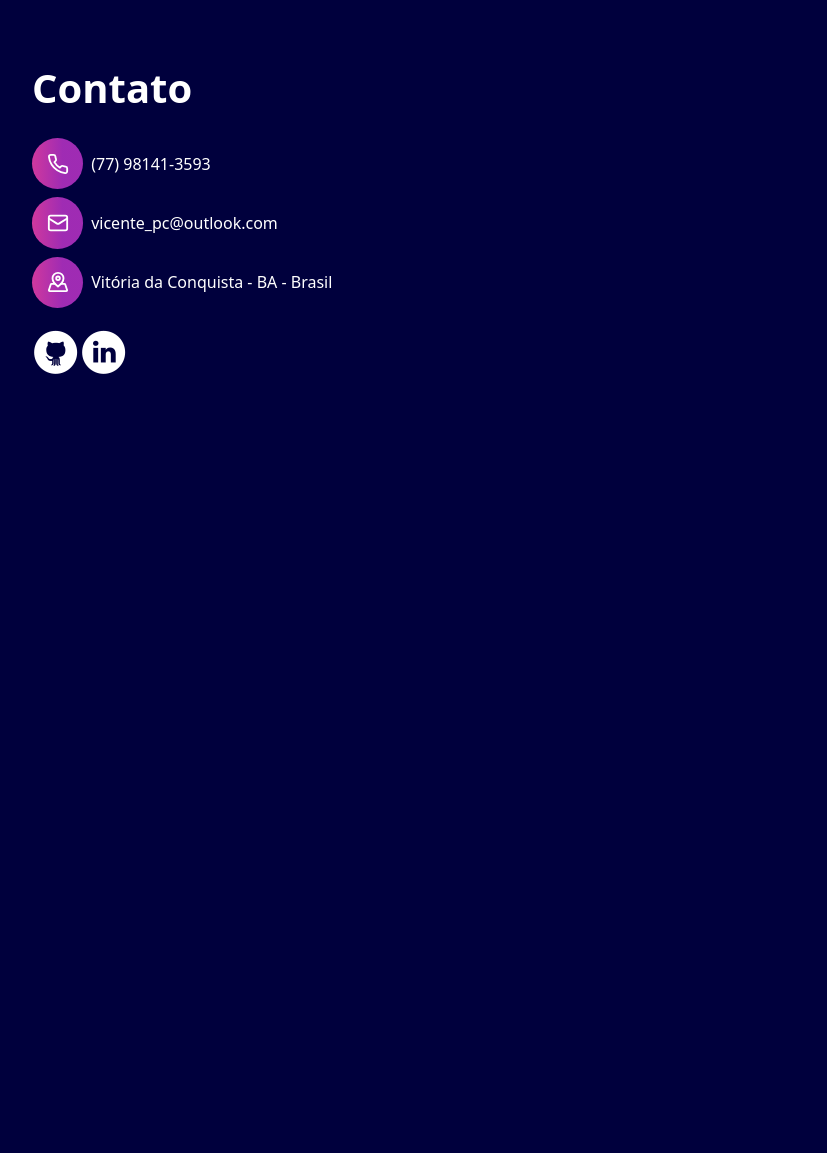
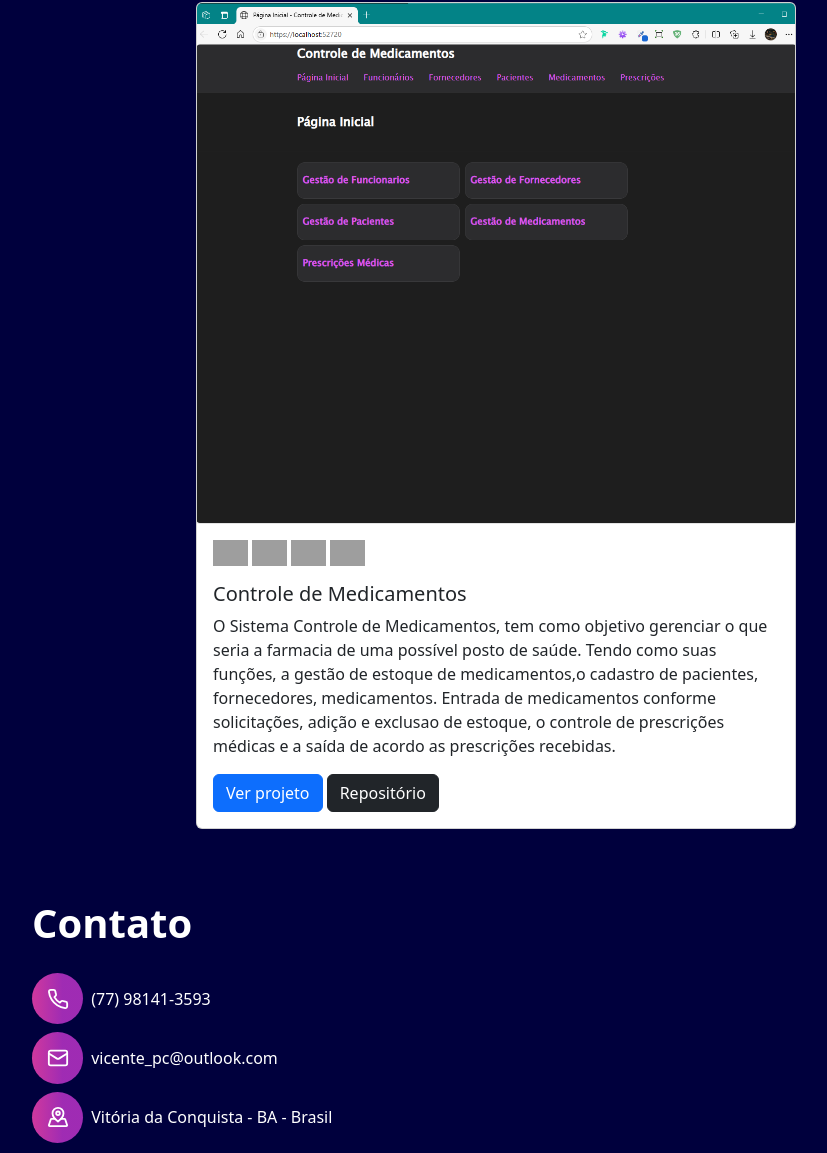
Before and after one commit to vicentejrmc/Portifolio, a plain HTML site: page index.html in a window 1280 px wide. Shown: the part 1334-2487 px from the top of the page, without its empty margins (144-971 px from the left). Before the commit the page ends 1794 px from the top, so only its background shows below. Drawn offline with nearby package versions, Linux system fonts and the light colour scheme; grey boxes are pictures that could not be loaded.

Commit message:
implementado cardInicial do projeto com JavaScript

```diff
--- a/index.css
+++ b/index.css
@@ -31,7 +31,8 @@ body {
     }
 
     #banner .bg-foto {
-        background: linear-gradient(90deg, rgba(229, 62, 168, .906), rgba(172, 47, 189, .925) 60%);
+        background: linear-gradient(157deg,rgba(232, 90, 201, 1) 23%, rgba(64, 64, 148, 1) 67%);
+        /* background: linear-gradient(90deg, rgba(229, 62, 168, .906), rgba(172, 47, 189, .925) 60%);*/
         border-radius: 33% 67% 53% 47% / 66% 41% 59% 34%;
         height: 15rem;
         margin-right: 3rem;
--- a/index.html
+++ b/index.html
@@ -141,6 +141,16 @@
                 conforme mencionadas na sessão anterior.
             </p>
 
+            <div class="card mx-md-auto mx-3 mt-4" style="max-width: 600px;">
+                <img id="imgCard" class="card-img-top">
+                <div class="card-body">
+                    <span id="stackCard" class="d-flex gap-1"></span>
+                    <h5 id="tituloCard" class="card-title mt-3"></h5>
+                    <p id="descricaoCard" class="card-text"></p>
+                    <button href="#" class="btn btn-primary">Ver projeto</button>
+                    <a href="#" class="btn btn-dark">Repositório</a>
+                </div>
+            </div>
 
         </section>
 
@@ -204,7 +214,46 @@
     </main>
 
     <script src="https://cdn.jsdelivr.net/npm/bootstrap@5.3.6/dist/js/bootstrap.bundle.min.js" integrity="sha384-j1CDi7MgGQ12Z7Qab0qlWQ/Qqz24Gc6BM0thvEMVjHnfYGF0rmFCozFSxQBxwHKO" crossorigin="anonymous"></script>
-    <script charset="utf-8" src="./index.js"></script>
+    <!--<script charset="utf-8" src="./index.js"></script>-->
+    <script>
+        const dadosCardControleDeMedicamento = {
+            titulo: 'Controle de Medicamentos',
+            imagen: './imagens/CMed.png',
+            stack: [
+                'https://skillicons.dev/icons?i=html&theme=light',
+                'https://skillicons.dev/icons?i=css&theme=light',
+                'https://skillicons.dev/icons?i=net&theme=light',
+                'https://skillicons.dev/icons?i=cs&theme=light'
+
+            ],
+            descricao: `O  Sistema Controle de Medicamentos, tem como objetivo gerenciar o que seria a farmacia de uma possível posto de saúde.
+            Tendo como suas funções, a gestão de estoque de medicamentos,o cadastro de pacientes, fornecedores, medicamentos. Entrada de medicamentos conforme solicitações,
+            adição e exclusao de estoque, o controle de prescrições médicas e a saída de acordo as prescrições recebidas.`
+        };
+
+        function main() {
+            const imgCard = document.getElementById('imgCard')
+            const stackCrd = document.getElementById('stackCard')
+            const tituloCard = document.getElementById('tituloCard')
+            const descricaoCard = document.getElementById('descricaoCard')
+
+            imgCard.src = dadosCardControleDeMedicamento.imagen;
+            tituloCard.textContent = dadosCardControleDeMedicamento.titulo;
+            descricaoCard.textContent = dadosCardControleDeMedicamento.descricao;
+
+            stackCrd.innerHTML = '';
+
+            for (let item of dadosCardControleDeMedicamento.stack) {
+                const iconeStack = document.createElement('img')
+                iconeStack.width = 35;
+                iconeStack.src = item;
+
+                stackCrd.appendChild(iconeStack);
+            }
+        };
+
+        document.addEventListener('DOMContentLoaded', main)
+    </script>
 </body>
 
 </html>
```
Also changed, not shown: imagens/CMed.png (added).
